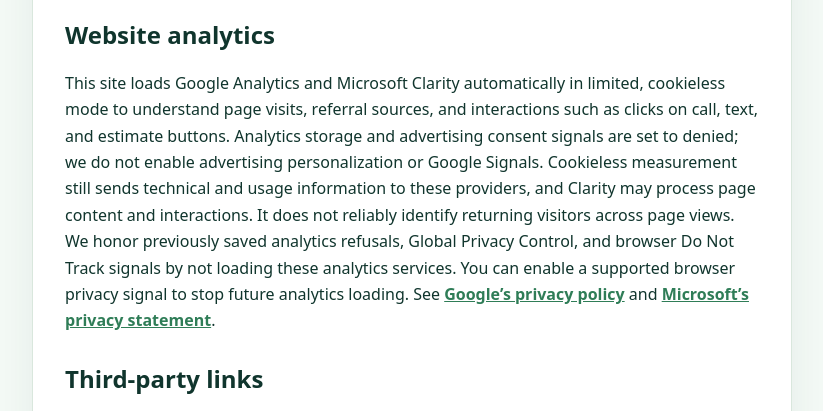
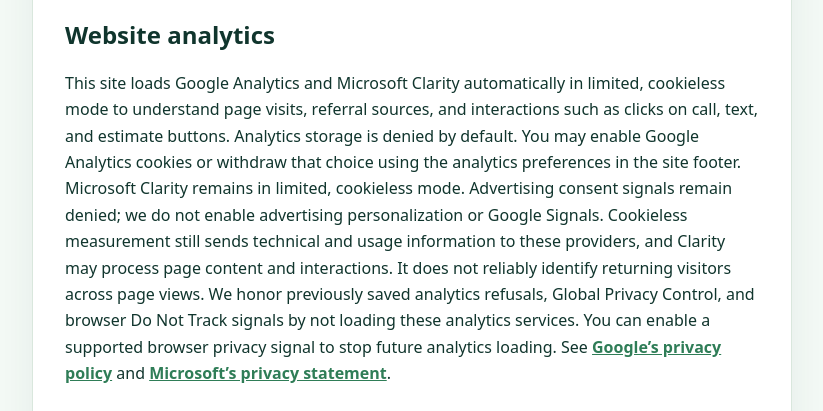
Before and after one commit to wjinselman/CarpetSolutions, a plain HTML site: page privacy.html in a window 1280 px wide. Shown: the part 698-1109 px from the top of the page, without its empty margins (228-1051 px from the left). Drawn offline with Linux system fonts and the light colour scheme.

Commit message:
Document optional Google Analytics consent preferences

```diff
--- a/privacy.html
+++ b/privacy.html
@@ -37,7 +37,7 @@
     <h2>Online estimate requests</h2>
     <p>Online requests and any selected photos are sent through FormSubmit to our business email. Please avoid including sensitive personal information in photos. FormSubmit states that submission details are retained in its archive for 30 days; uploaded files are not retained in that archive. Details you enter in the quote wizard are also kept temporarily in this browser tab so you can continue your request.</p>
     <h2>Website analytics</h2>
-    <p>This site loads Google Analytics and Microsoft Clarity automatically in limited, cookieless mode to understand page visits, referral sources, and interactions such as clicks on call, text, and estimate buttons. Analytics storage and advertising consent signals are set to denied; we do not enable advertising personalization or Google Signals. Cookieless measurement still sends technical and usage information to these providers, and Clarity may process page content and interactions. It does not reliably identify returning visitors across page views. We honor previously saved analytics refusals, Global Privacy Control, and browser Do Not Track signals by not loading these analytics services. You can enable a supported browser privacy signal to stop future analytics loading. See <a href="https://policies.google.com/privacy">Google’s privacy policy</a> and <a href="https://privacy.microsoft.com/privacystatement">Microsoft’s privacy statement</a>.</p>
+    <p>This site loads Google Analytics and Microsoft Clarity automatically in limited, cookieless mode to understand page visits, referral sources, and interactions such as clicks on call, text, and estimate buttons. Analytics storage is denied by default. You may enable Google Analytics cookies or withdraw that choice using the analytics preferences in the site footer. Microsoft Clarity remains in limited, cookieless mode. Advertising consent signals remain denied; we do not enable advertising personalization or Google Signals. Cookieless measurement still sends technical and usage information to these providers, and Clarity may process page content and interactions. It does not reliably identify returning visitors across page views. We honor previously saved analytics refusals, Global Privacy Control, and browser Do Not Track signals by not loading these analytics services. You can enable a supported browser privacy signal to stop future analytics loading. See <a href="https://policies.google.com/privacy">Google’s privacy policy</a> and <a href="https://privacy.microsoft.com/privacystatement">Microsoft’s privacy statement</a>.</p>
     <h2>Third-party links</h2>
     <p>This site links to services such as Google Maps, Google Reviews, text messaging, and product or payment services. Those services have their own privacy practices, which apply when you use them.</p>
     <h2>Contact</h2>
```
